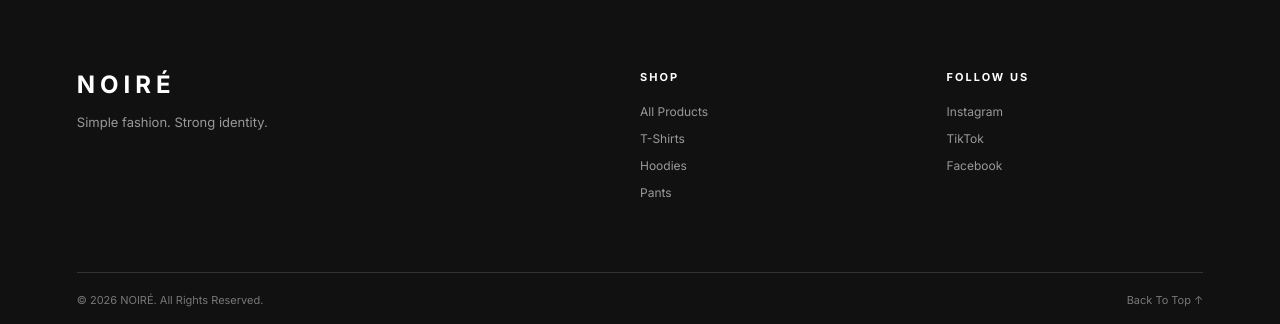
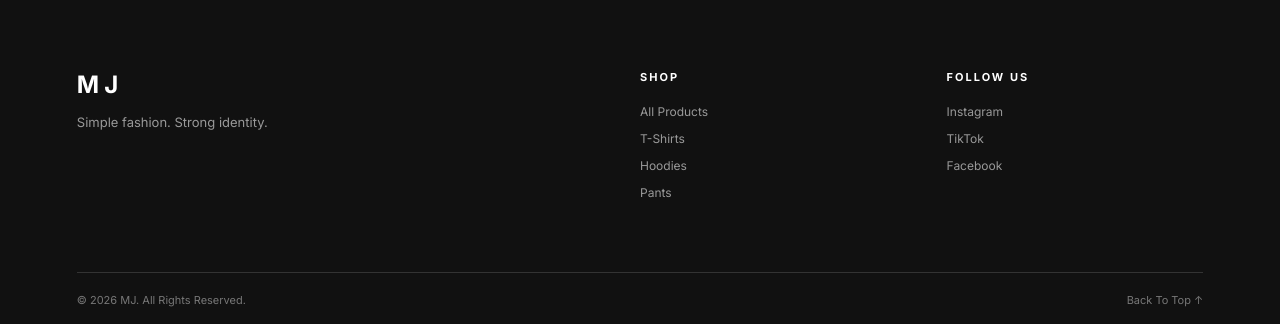
Before and after one commit to justlan14/mjstore, a plain HTML site: page index.html in a window 1280 px wide. Shown: the part 3881-4205 px from the top of the page. Drawn offline with Linux system fonts and the light colour scheme.

Commit message:
Update index.html

```diff
--- a/index.html
+++ b/index.html
@@ -299,7 +299,7 @@
             <div>
 
                 <h2>
-                    NOIRÉ
+                  MJ
                 </h2>
 
                 <p>
@@ -339,7 +339,7 @@
         <div class="footer-bottom">
 
             <p>
-                © 2026 NOIRÉ. All Rights Reserved.
+                © 2026 MJ. All Rights Reserved.
             </p>
 
             <a href="#home">
```
